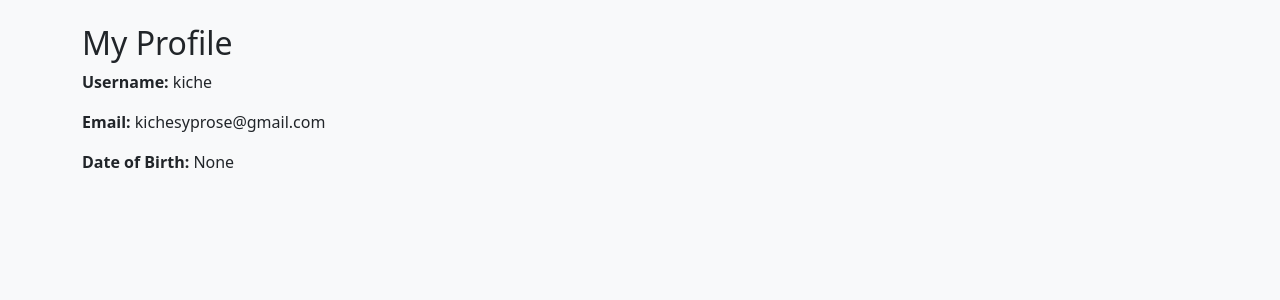
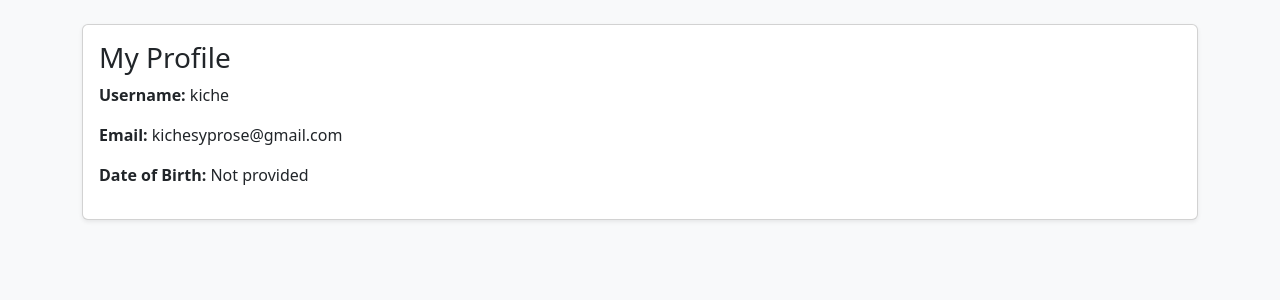
Before and after one commit to Syprose-K/KulaFit_Calorie_Tracker, a Django app: page /accounts/profile/ in a window 1280 px wide. Shown: the part 56-356 px from the top of the page. Run offline with Django 5.2, Linux system fonts and the light colour scheme; a user stored in the database is signed in.

Commit message:
styling profile and login templates

```diff
--- a/kulafit/templates/accounts/profile.html
+++ b/kulafit/templates/accounts/profile.html
@@ -1,13 +1,17 @@
 {% extends 'base.html' %}
 
 {% block content %}
-<h2>My Profile</h2>
+<div class="card shadow-sm">
+  <div class="card-body">
+    <h3>My Profile</h3>
 
-<p><strong>Username:</strong> {{ user.username }}</p>
-<p><strong>Email:</strong> {{ user.email }}</p>
-<p><strong>Date of Birth:</strong> {{ user.date_of_birth }}</p>
+    {% if user.photo %}
+      <img src="{{ user.photo.url }}" class="rounded-circle mb-3" width="120">
+    {% endif %}
 
-{% if user.photo %}
-  <img src="{{ user.photo.url }}" width="150">
-{% endif %}
+    <p><strong>Username:</strong> {{ user.username }}</p>
+    <p><strong>Email:</strong> {{ user.email }}</p>
+    <p><strong>Date of Birth:</strong> {{ user.date_of_birth|default:"Not provided" }}</p>
+  </div>
+</div>
 {% endblock %}
```
Also changed, not shown: kulafit/templates/registration/login.html (+14 -6 lines).
